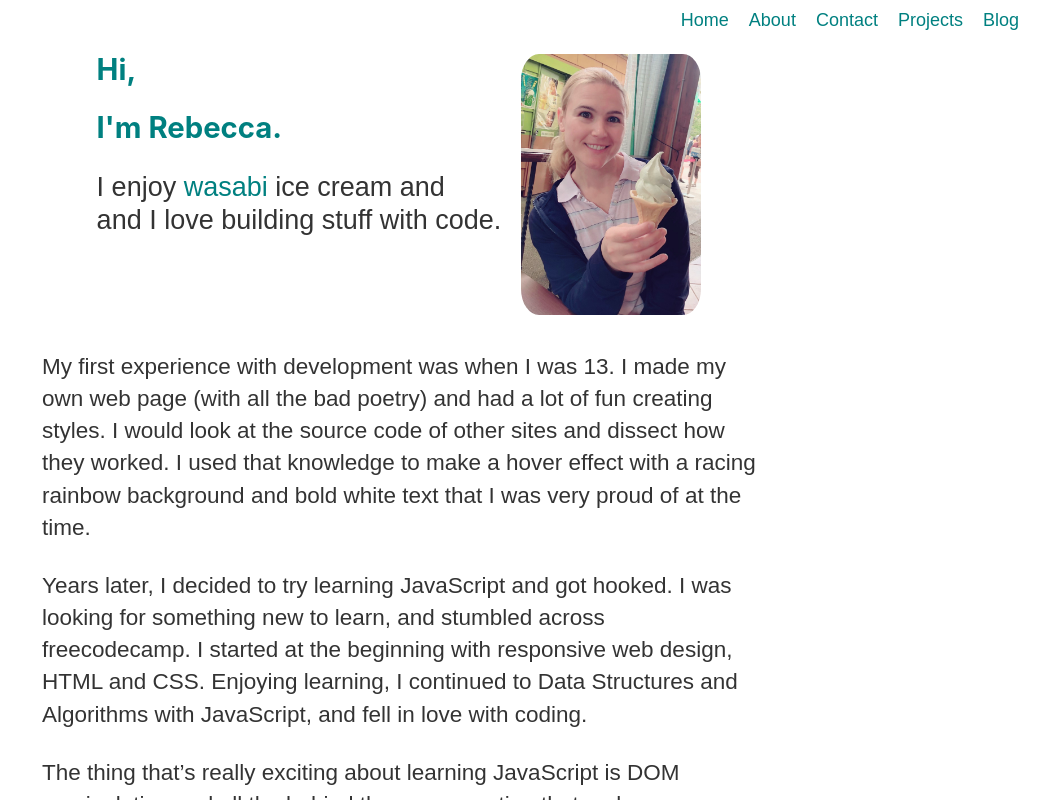
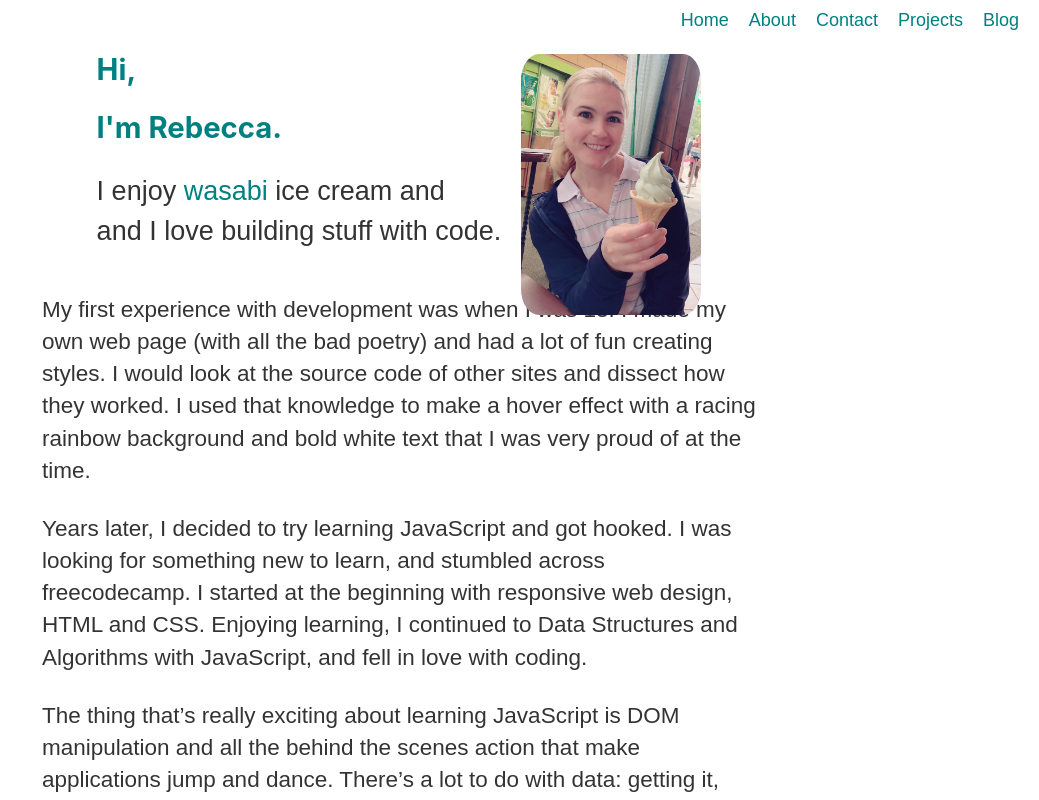
Before and after one commit to rebecca1231/portfolio2, a React (Create React App) app: page /about in a window 1280 px wide. Shown: the whole page, without its empty margins (241-1280 px from the left). Built offline with nearby package versions, Linux system fonts and the light colour scheme; no server answers.

Commit message:
about spacing

```diff
--- a/package.json
+++ b/package.json
@@ -1,6 +1,6 @@
 {
   "name": "p2",
-  "homepage": "http://www.rebeccahirai.com",
+  "homepage": "https://www.rebeccahirai.com",
   "version": "0.1.0",
   "private": true,
   "dependencies": {
--- a/src/Components/About.js
+++ b/src/Components/About.js
@@ -22,6 +22,7 @@ const Me = styled.div`
   align-items: space-between;
   justify-content: center;
   margin-top: 2rem;
+  height: 30vh;
   img {
     max-width: 10rem;
     border-radius: 10%;
@@ -33,7 +34,7 @@ const Me = styled.div`
 
   p {
     font-size: 1.5rem;
-    line-height: 1.25;
+    line-height: 1.5;
   }
 
   @media (max-width: 750px) {
@@ -41,8 +42,15 @@ const Me = styled.div`
 
     p {
       font-size: 1.2rem;
+      line-height:1.2;
     }
   }
+
+
+  @media(max-width:380px){
+    height:35vh;
+    height:auto;
+}
 `;
 
 const About = () => {
@@ -77,7 +85,7 @@ const About = () => {
           <img className="face" src={wasabi} ref={wasabiRef} alt="face" />
         </div>
       </Me>
-      <div style={{ lineHeight: "1.5" }}>
+      <div >
         <p>
           My first experience with development was when I was 13. I made my own
           web page (with all the bad poetry) and had a lot of fun creating
@@ -115,7 +123,7 @@ const About = () => {
           </a>
           .
         </p>
-        <p style={{ lineHeight: 1.5 }}>
+        <p>
           I'm always interested in working with positive people on interesting
           projects. I'm currently seeking a full time role where I can be an
           asset to a great team.
--- a/src/Components/Landing.js
+++ b/src/Components/Landing.js
@@ -158,7 +158,7 @@ const Landing = () => {
         <FlexContainer>
           <div className="textBox">
             <p>
-              I’m a Full Stack Developer, because I love learning and building.
+              I’m a Full Stack Developer.  I love learning and building.
             <br/>
             <br/>
               As I’ve grown as a developer, I've been mentored by senior
```
